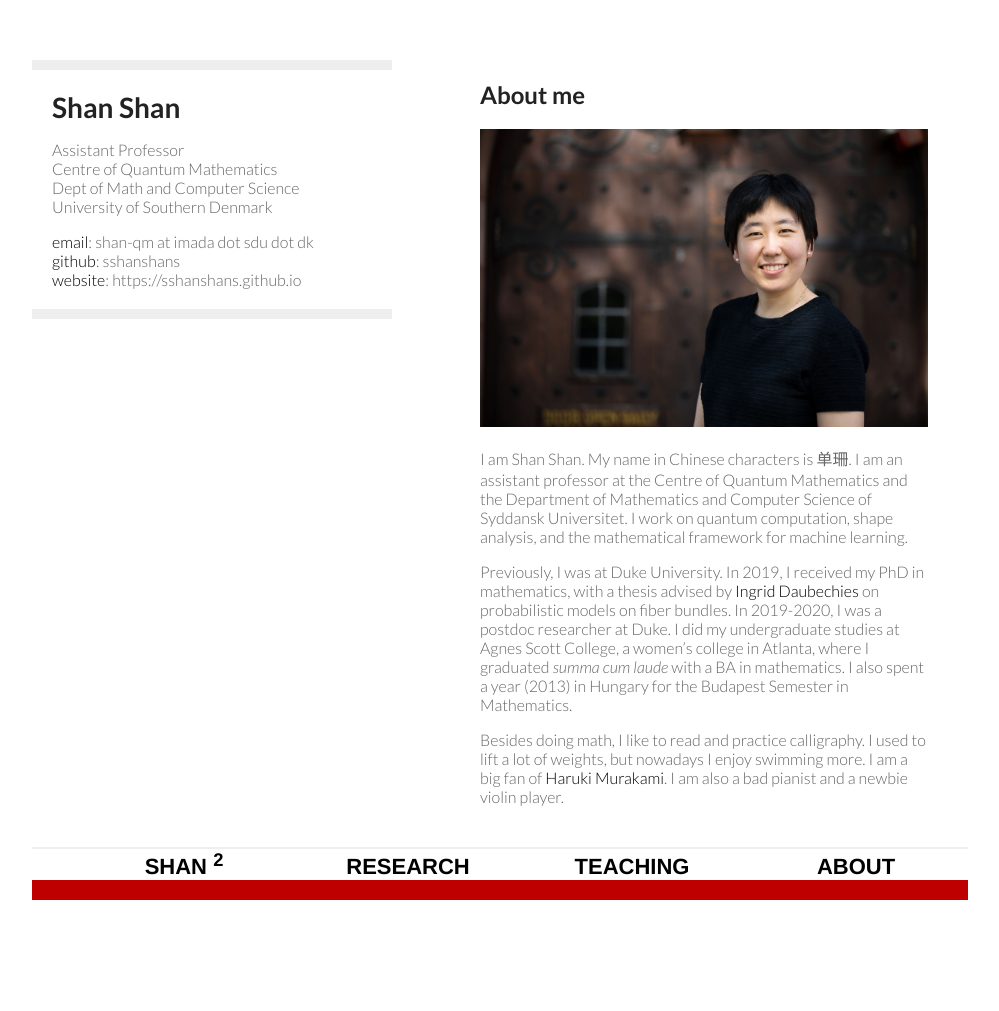
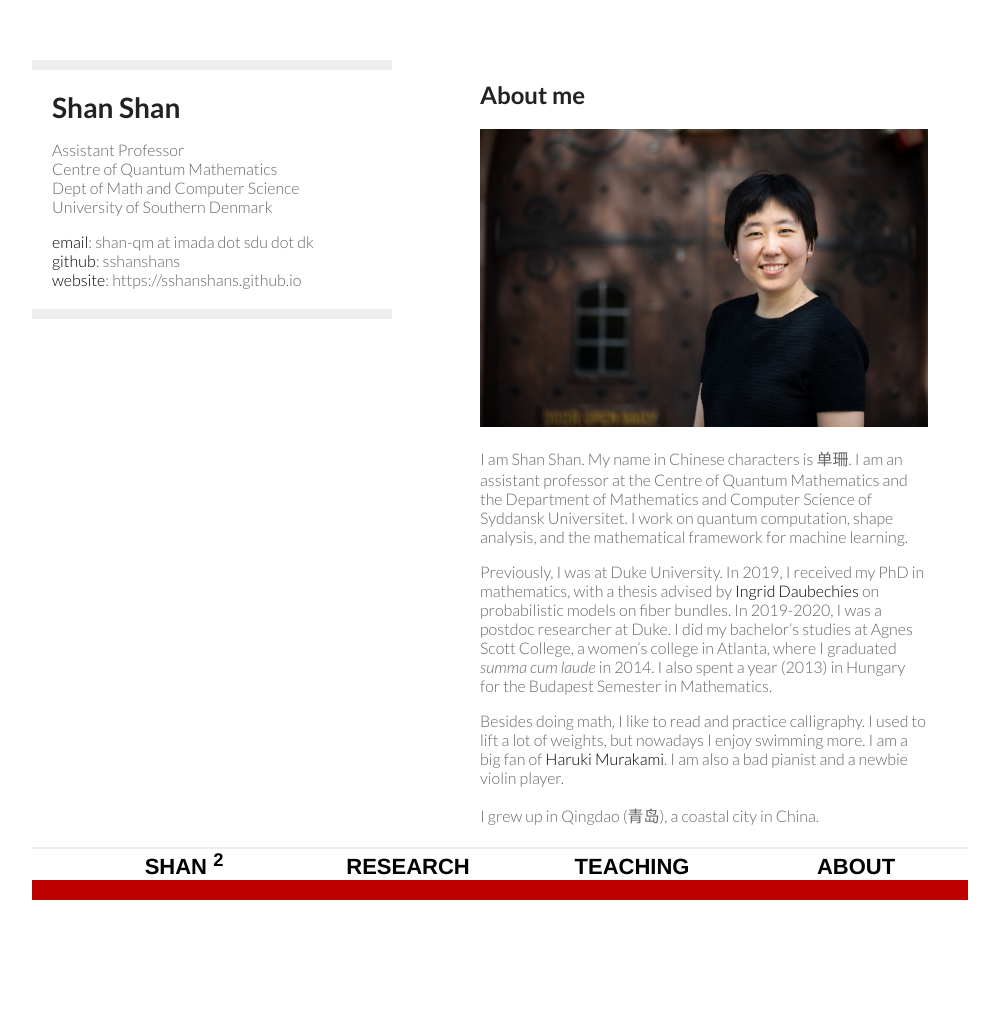
Before and after one commit to sshanshans/sshanshans.github.io, a Jekyll site: the page built from AboutMe/aboutme.md, in a window 1280 px wide. Shown: the whole page, without its empty margins (160-1159 px from the left). Built offline with Jekyll 4.4.1, drawn with Linux system fonts in a browser that asks for light colours; before the commit the page ends 990 px from its top, so only the background shows below that.

Commit message:
Update aboutme.md

```diff
--- a/AboutMe/aboutme.md
+++ b/AboutMe/aboutme.md
@@ -9,9 +9,11 @@ description: profile
 
 I am Shan Shan. My name in Chinese characters is 单珊. I am an assistant professor at the Centre of Quantum Mathematics and the Department of Mathematics and Computer Science of Syddansk Universitet. I work on quantum computation, shape analysis, and the mathematical framework for machine learning.
 
-Previously, I was at Duke University. In 2019, I received my PhD in mathematics, with a thesis advised by [Ingrid Daubechies](/images/SSID.png) on probabilistic models on fiber bundles. In 2019-2020, I was a postdoc researcher at Duke. I did my undergraduate studies at Agnes Scott College, a women's college in Atlanta, where I graduated *summa cum laude* with a BA in mathematics.  I also spent a year (2013) in Hungary for the Budapest Semester in Mathematics.
+Previously, I was at Duke University. In 2019, I received my PhD in mathematics, with a thesis advised by [Ingrid Daubechies](/images/SSID.png) on probabilistic models on fiber bundles. In 2019-2020, I was a postdoc researcher at Duke. I did my bachelor's studies at Agnes Scott College, a women's college in Atlanta, where I graduated *summa cum laude* in 2014.  I also spent a year (2013) in Hungary for the Budapest Semester in Mathematics.
 
 Besides doing math, I like to read and practice calligraphy. I used to lift a lot of weights, but nowadays I enjoy swimming more. I am a big fan of [Haruki Murakami](http://www.harukimurakami.com). I am also a bad pianist and a newbie violin player.
+
+I grew up in Qingdao (青岛), a coastal city in China.
 
 <br />
 <br />
```
